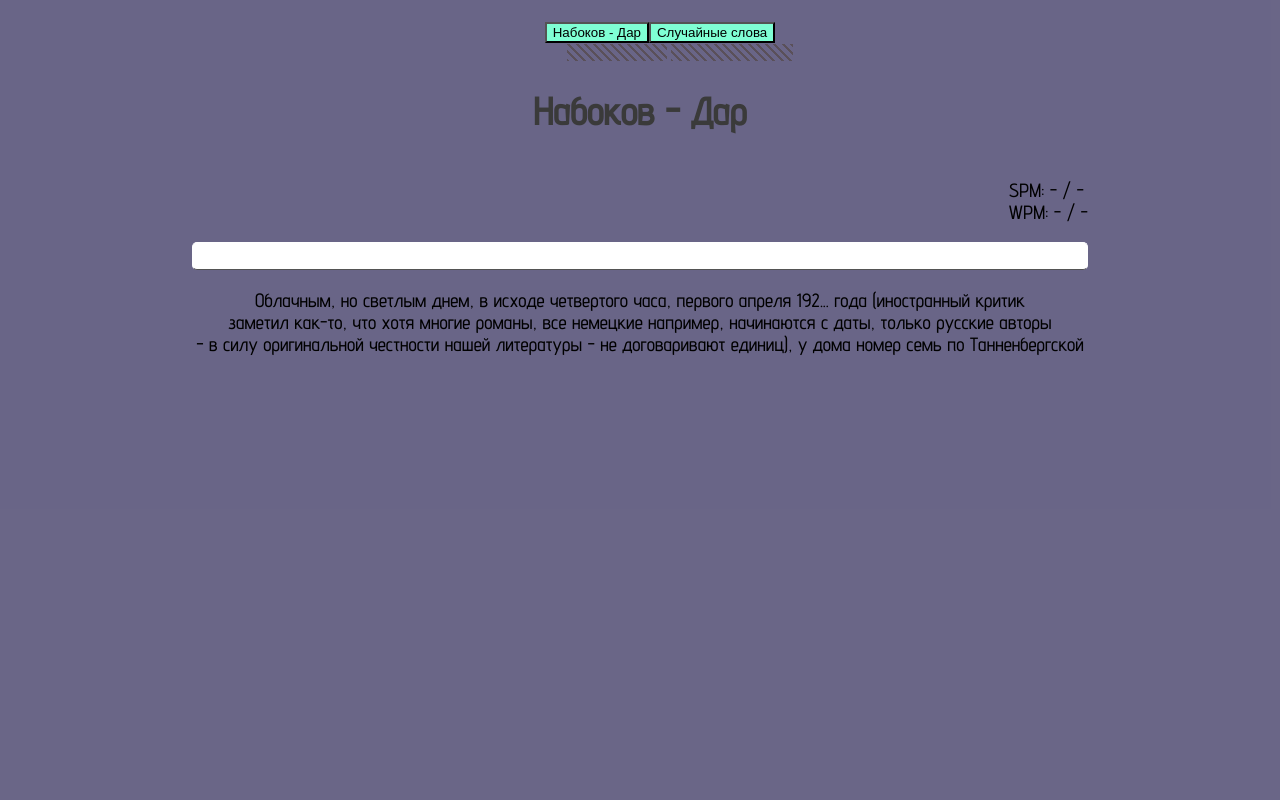
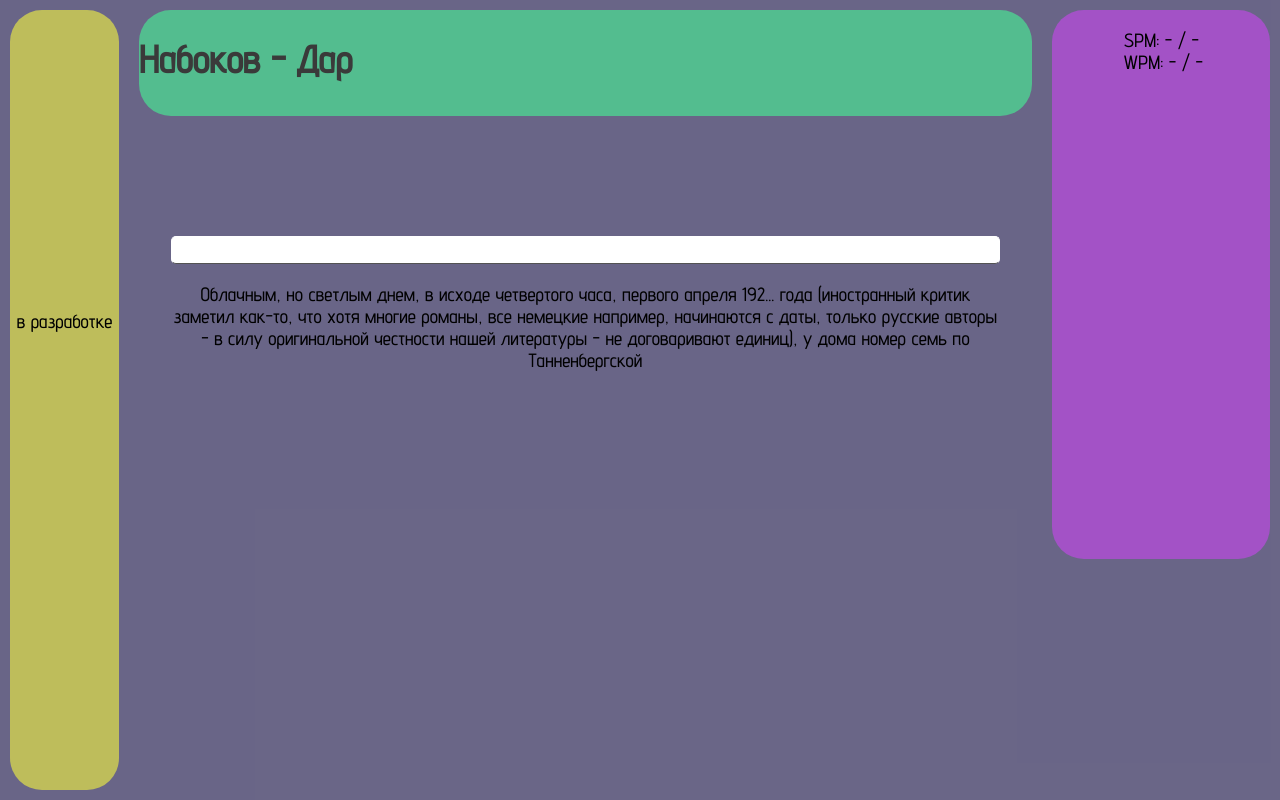
Before and after one commit to batishchef/typing-trainer, a React (Create React App) app: page / in a window 1280 px wide. Built offline with nearby package versions, Linux system fonts and the light colour scheme.

Commit message:
add grid layout

```diff
--- a/src/pages/main/ui/Main.jsx
+++ b/src/pages/main/ui/Main.jsx
@@ -11,11 +11,15 @@ const Main = () => {
 
   return (
     <div className={styles.Main}>
+      <div className={styles.nav}>в разработке</div>
+      <div className={styles.textHeader}><h1 className={styles.header}>{selectedText}</h1></div>
+      <div className={styles.stat}><StatGauge /></div>
+      <div className={styles.textField}><TypingField /></div>
+      {/* <div className={styles.footer}><TextSelector /></div>       */}
 
-      <TextSelector />
-      <h1 className={styles.header}>{selectedText}</h1>
-      <StatGauge />
-      <TypingField />
+
+
+
     </div>
   );
 };
--- a/src/pages/main/ui/main.module.css
+++ b/src/pages/main/ui/main.module.css
@@ -1,13 +1,50 @@
 @import url(../../../shared/styles/variables.css);
 
 .Main {
-  width: calc(var(--ui-step) * 60);
+  width: 100%;
   height: 100vh;
-  display: flex;
-  flex-direction: column;
-  align-items: center;
+  padding: 10px;
+  display: grid;
+  grid-template-columns: 1fr 4fr 4fr 2fr;
+  grid-template-rows: 1fr 4fr 2fr;
+  gap: 20px;
+  grid-template-areas:
+    "nav header header stat"
+    "nav textField textField stat"
+    "nav footer footer footer";
 }
 
 .header {
   color: rgb(58, 58, 58);
 }
+
+
+.nav {
+  grid-area: nav;
+  padding-top: 300px;
+  text-align: center;
+  border-radius: calc(var(--ui-step) * 2);
+  background-color: rgba(222, 222, 76, 0.731);
+}
+.textHeader {
+  grid-area: header;
+  border-radius: calc(var(--ui-step) * 2);
+  background-color: rgba(76, 222, 147, 0.731);
+}
+.stat {
+  grid-area: stat;
+  border-radius: calc(var(--ui-step) * 2);
+  background-color: rgba(186, 76, 222, 0.731);
+}
+.textField {
+  grid-area: textField;
+  padding: 100px 0;
+  border-radius: calc(var(--ui-step) * 2);
+  /* background-color: rgba(222, 76, 76, 0.731); */
+  grid-column: span 2;
+}
+.footer {
+  grid-area: footer;
+  border-radius: calc(var(--ui-step) * 2);
+  background-color: rgba(76, 210, 222, 0);
+}
```
